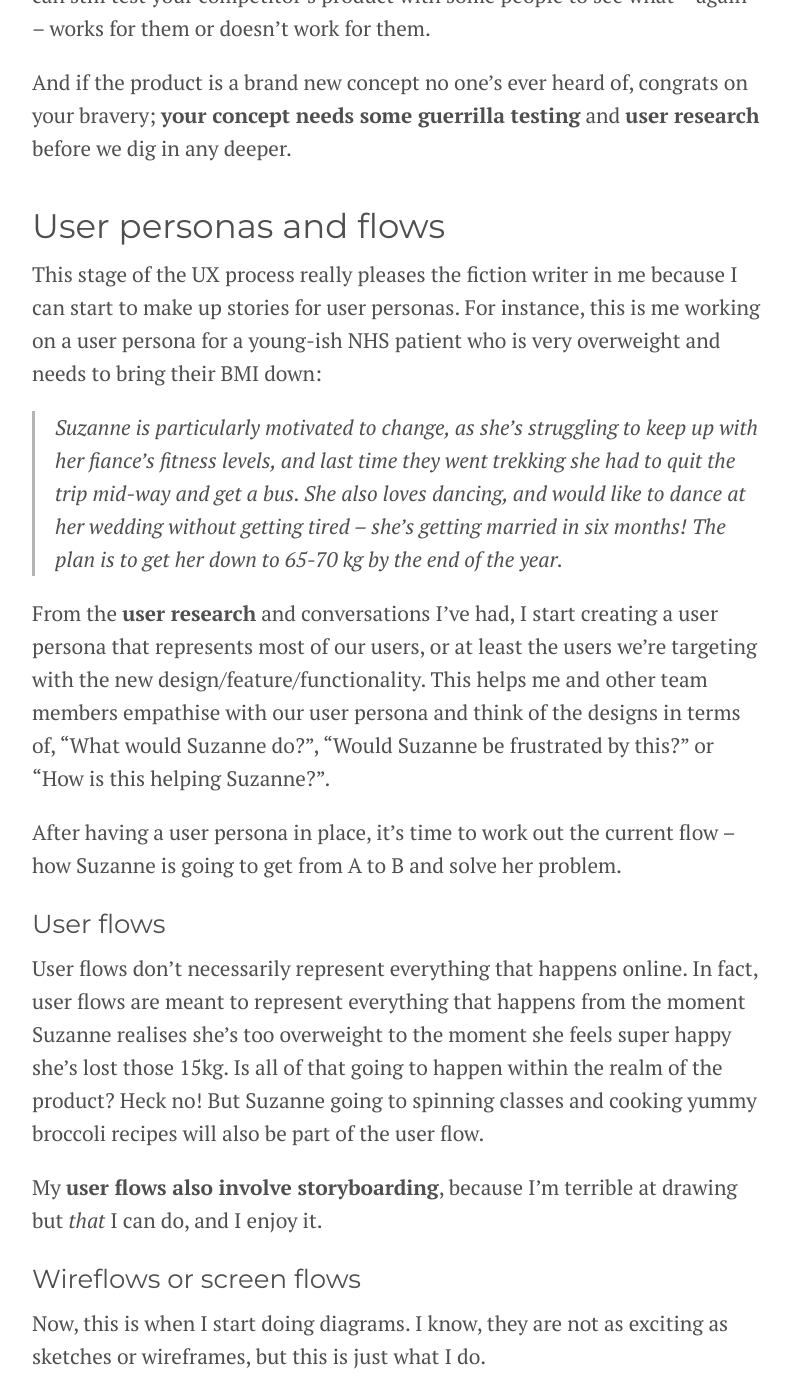
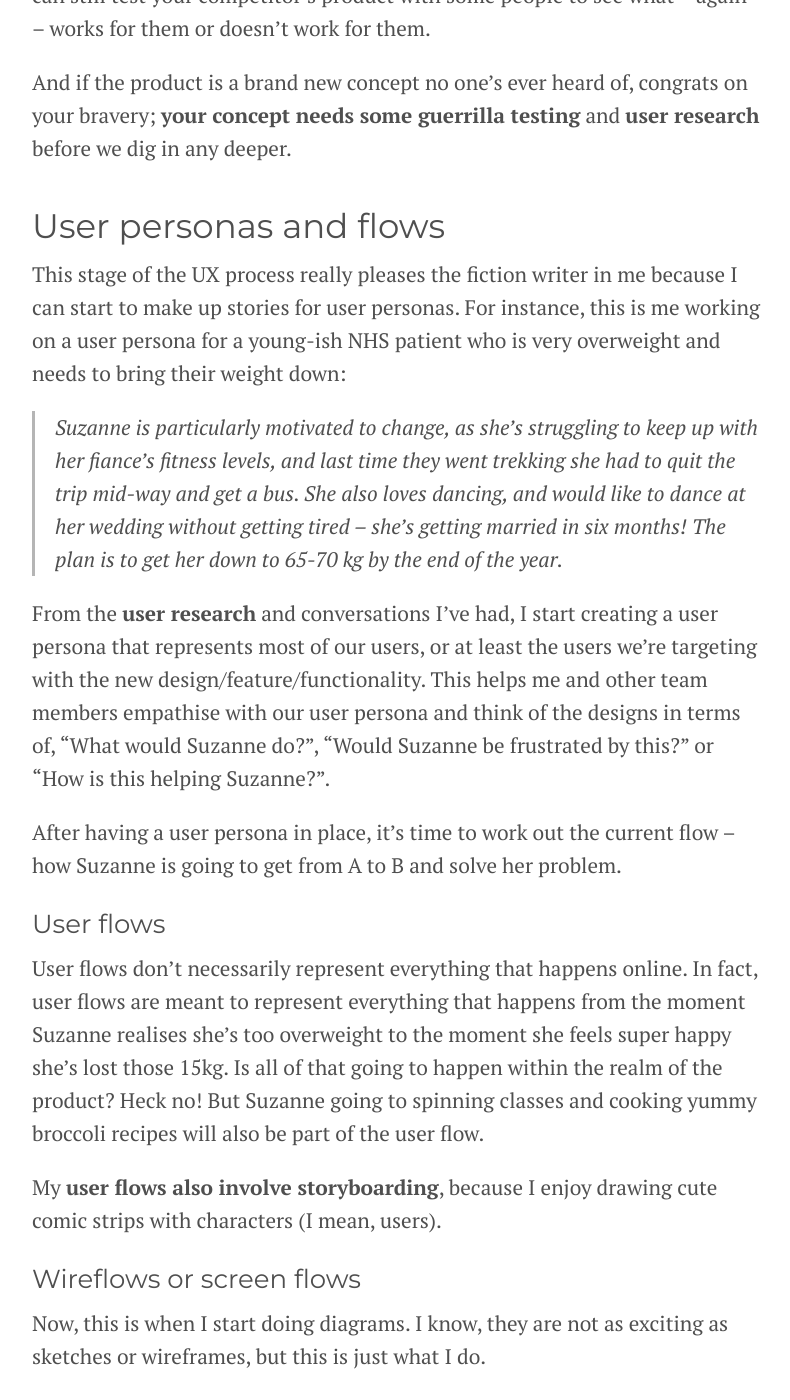
Before and after one commit to irenealgi/irenealegre.com, a Jekyll site: the page built from ux-process.md, in a window 1280 px wide and 1400 px high, scrolled down 2136 px. Shown: the whole window, without its empty margins (243-1033 px from the left). Built offline with Jekyll 4.4.1, drawn with Linux system fonts in a browser that asks for light colours; some of the changed text lies outside the part shown.

Commit message:
changes to UX process post
Former-commit-id: fe9f474e93872ab7a054c4cd6c38f2f91b9ce88e

```diff
--- a/ux-process.md
+++ b/ux-process.md
@@ -33,7 +33,7 @@ And if the product is a brand new concept no one's ever heard of, congrats on yo
 
 ## User personas and flows
 
-This stage of the UX process really pleases the fiction writer in me because I can start to make up stories for user personas. For instance, this is me working on a user persona for a young-ish NHS patient who is very overweight and needs to bring their BMI down:
+This stage of the UX process really pleases the fiction writer in me because I can start to make up stories for user personas. For instance, this is me working on a user persona for a young-ish NHS patient who is very overweight and needs to bring their weight down:
 
 > Suzanne is particularly motivated to change, as she’s struggling to keep up with her fiance’s fitness levels, and last time they went trekking she had to quit the trip mid-way and get a bus. She also loves dancing, and would like to dance at her wedding without getting tired – she’s getting married in six months! The plan is to get her down to 65-70 kg by the end of the year.
 
@@ -44,7 +44,7 @@ After having a user persona in place, it's time to work out the current flow –
 ### User flows
 User flows don't necessarily represent everything that happens online. In fact, user flows are meant to represent everything that happens from the moment Suzanne realises she's too overweight to the moment she feels super happy she's lost those 15kg. Is all of that going to happen within the realm of the product? Heck no! But Suzanne going to spinning classes and cooking yummy broccoli recipes will also be part of the user flow.
 
-My **user flows also involve storyboarding**, because I'm terrible at drawing but *that* I can do, and I enjoy it.
+My **user flows also involve storyboarding**, because I enjoy drawing cute comic strips with characters (I mean, users).
 
 ### Wireflows or screen flows
 Now, this is when I start doing diagrams. I know, they are not as exciting as sketches or wireframes, but this is just what I do.
```
Also changed, not shown: other parts of ux-process.md (+2 -2 lines).
